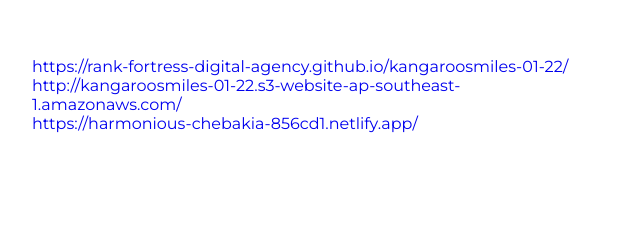
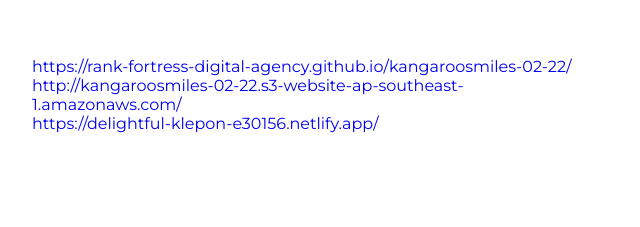
Before and after one commit to Rank-Fortress-Digital-Agency/kangaroosmiles-02-22, a plain HTML site: page index.html in a window 1280 px wide. Shown: the part 7838-8065 px from the top of the page, 136-776 px from the left. Drawn offline with Linux system fonts and the light colour scheme.

Commit message:
Add files via upload

```diff
--- a/index.html
+++ b/index.html
@@ -295,11 +295,11 @@ img {
 
       <section>
           <a target="_bLank"
-                href="https://rank-fortress-digital-agency.github.io/kangaroosmiles-01-22/">https://rank-fortress-digital-agency.github.io/kangaroosmiles-01-22/</a><br>
+                href="https://rank-fortress-digital-agency.github.io/kangaroosmiles-02-22/">https://rank-fortress-digital-agency.github.io/kangaroosmiles-02-22/</a><br>
           <a target="_bLank"
-                href="http://kangaroosmiles-01-22.s3-website-ap-southeast-1.amazonaws.com/">http://kangaroosmiles-01-22.s3-website-ap-southeast-1.amazonaws.com/</a><br>
+                href="http://kangaroosmiles-02-22.s3-website-ap-southeast-1.amazonaws.com/">http://kangaroosmiles-02-22.s3-website-ap-southeast-1.amazonaws.com/</a><br>
           <a target="_bLank"
-                href="https://harmonious-chebakia-856cd1.netlify.app/">https://harmonious-chebakia-856cd1.netlify.app/</a>
+                href="https://delightful-klepon-e30156.netlify.app/">https://delightful-klepon-e30156.netlify.app/</a>
       </section>
 
 
```
